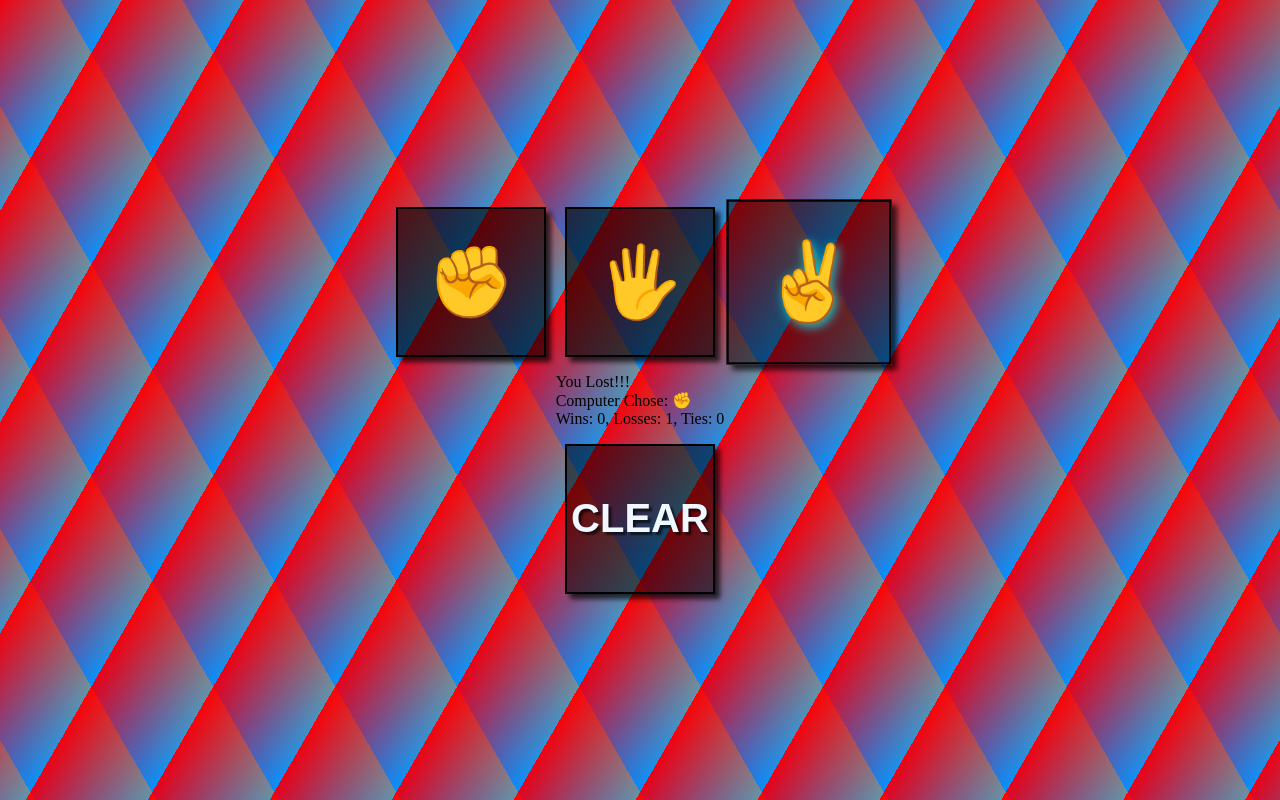
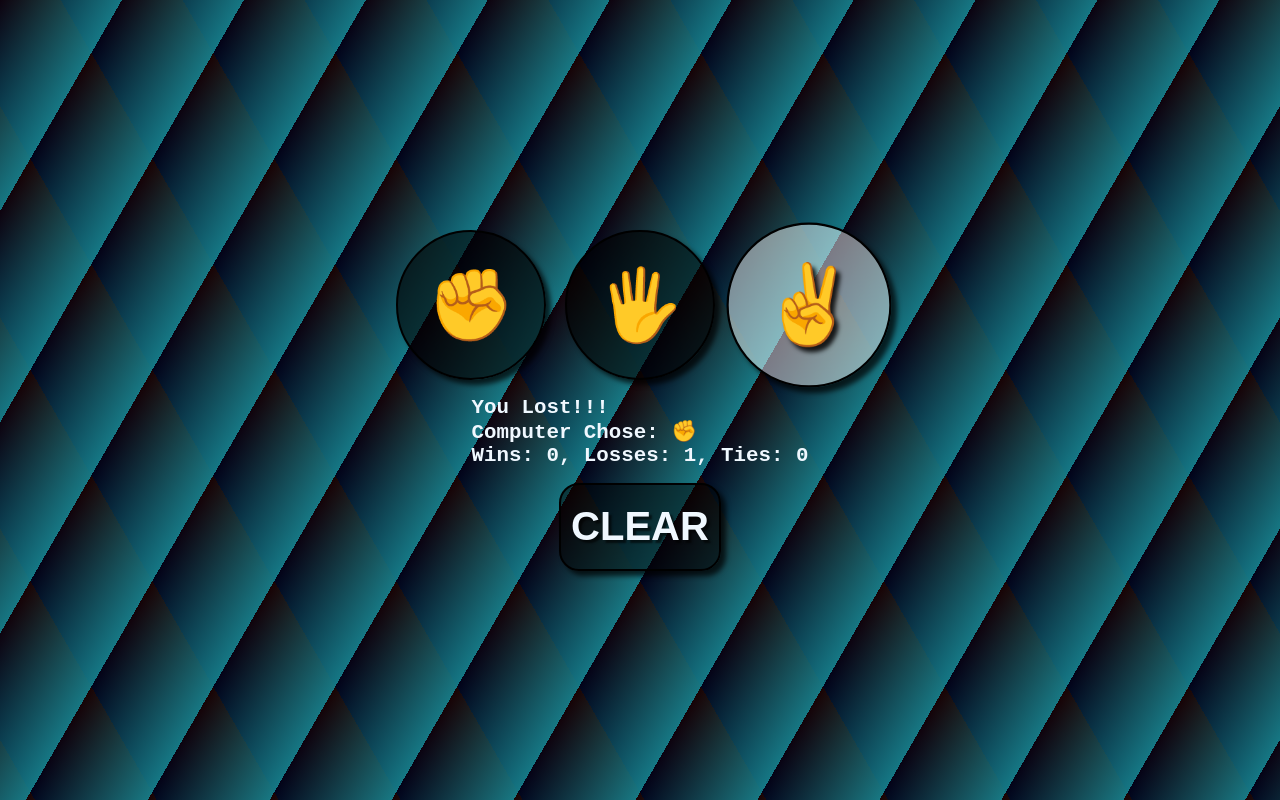
Before and after one commit to AkashSingh062/Rock-PaperScissor, a plain HTML site: page index.html in a window 1280 px wide. Both pictures are taken after a click on the button "✌️". Drawn offline with Linux system fonts and the light colour scheme.

Commit message:
Update style.css

```diff
--- a/style.css
+++ b/style.css
@@ -7,7 +7,7 @@ body{
   width: 100%;
   height: 100vh;
   background:
-    repeating-linear-gradient(120deg, rgba(255, 0, 0, 0.898), rgba(0, 229, 255, 0.586) 7%),
+    repeating-linear-gradient(120deg, rgba(0, 0, 0, 0.898), rgba(21, 120, 131, 0.987) 7%),
     repeating-linear-gradient( -120deg, rgba(255, 0, 0, 0.884), rgba(0, 17, 255, 0.97) 7%);
 
   display: flex;
@@ -18,7 +18,8 @@ body{
 }
 .btn{
   min-width: 150px;
-  min-height: 150px;
+  height: 150px;
+  padding: 10px;
   cursor: pointer;
   transition: all 0.2s ease-in;
 }
@@ -30,14 +31,15 @@ body{
   gap: 1.2rem;
 }
 .btn-p{
-  /* flex-grow: 1; */
-  /* flex-basis: 150px; */
+  border-radius: 50%;
   font-size: 2.2rem;
   background: #0000009b;
   box-shadow: 5px 5px 5px #000000b7;
   border: 2px solid #000000;
 }
 .btn-c{
+  border-radius: 20px;
+  height: 5.5rem;
   font-size: 20px;
   font-weight: bolder;
   text-shadow: 3px 3px 2px #0000009b;
@@ -48,7 +50,13 @@ body{
 }
 .btn:hover, .btn:focus, .btn:active{
   transform: scale(1.1);
-  background: #00000079;
-  color: aqua;
-  text-shadow: 2px 2px 10px rgba(0, 255, 255, 0.772);
+  background: #ffffff79;
+  color: rgb(255, 253, 253);
+  text-shadow: 4px 4px 4px rgba(0, 0, 0, 0.84);
 }
+.container-p{
+  font-family: monospace;
+  font-size: 1.3rem;
+  font-weight: bolder;
+  color: aliceblue;
+}
```
